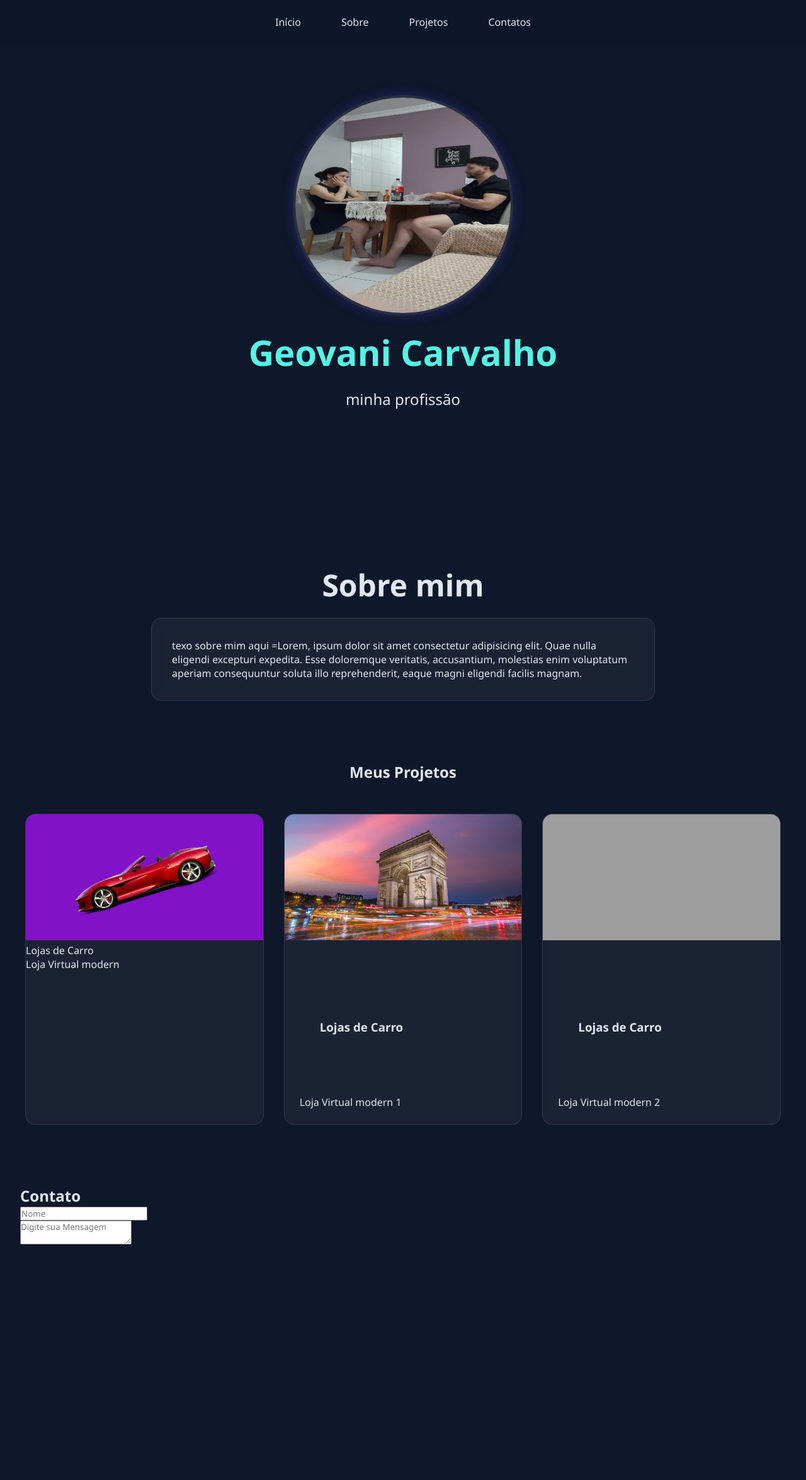
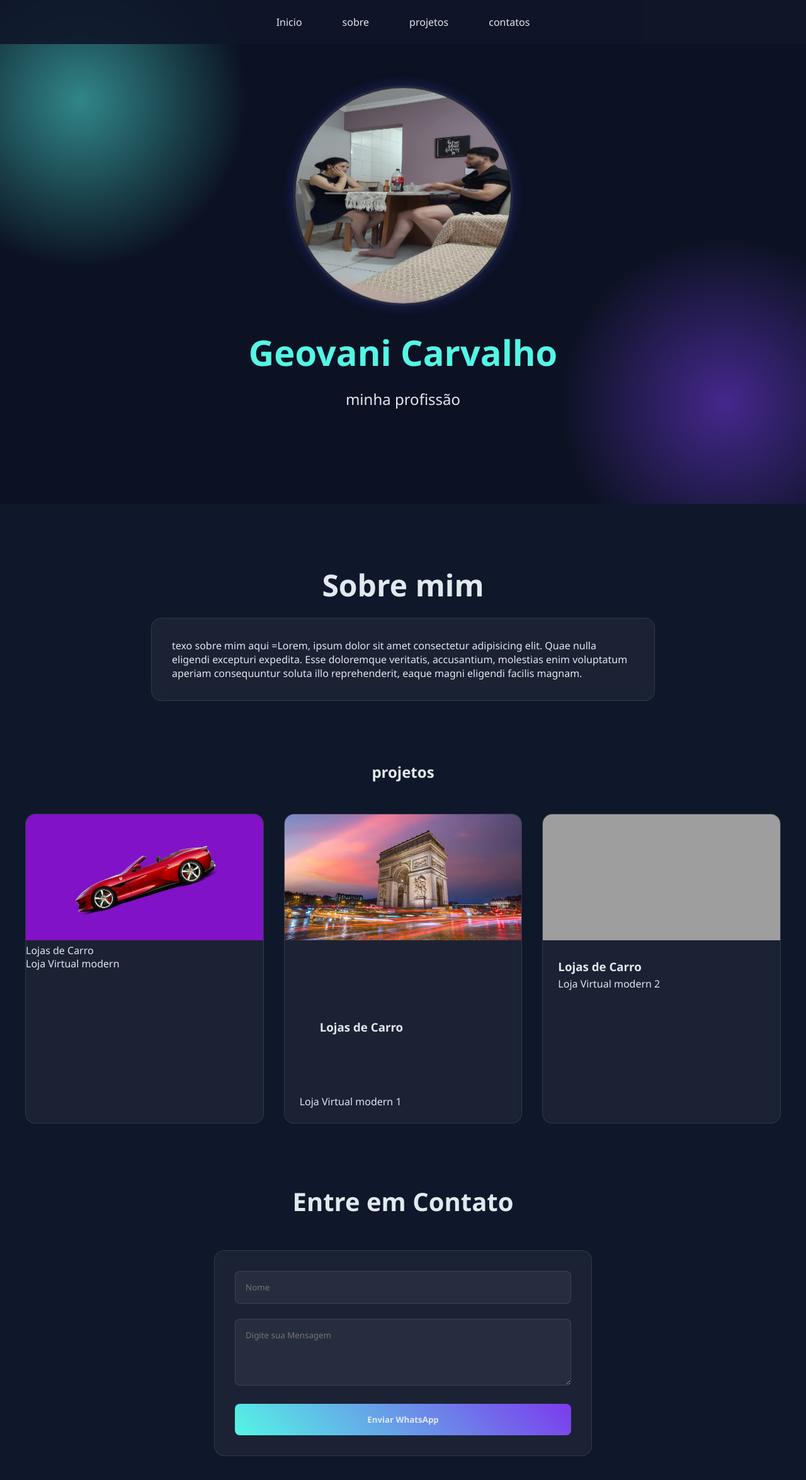
Before and after one commit to Geovani-Cp/Criando_Portifolio, a plain HTML site: page index.html in a window 1280 px wide. Shown: the whole page at 63% size. Before the commit the page ends 2077 px from the top, so only its background shows below. Drawn offline with Linux system fonts and the light colour scheme; grey boxes are pictures that could not be loaded.

Commit message:
Configurando a caixa de mesagem, animacao na foto e efeitos de fundo

```diff
--- a/index.html
+++ b/index.html
@@ -9,19 +9,25 @@
 </head>
 
 <body>
+
+ <div class="particulas"></div>
+
+
+
+
     <nav class="navegacao">
         <ul class="menu">
             <li>
-                <a href="#Inicio" class="menu-link">Início</a>
+                <a href="#Inicio" class="menu-link">Inicio</a>
             </li>
             <li>
-                <a href="#Sobre" class="menu-link">Sobre</a>
+                <a href="#Sobre" class="menu-link">sobre</a>
             </li>
             <li>
-                <a href="#Projetos" class="menu-link">Projetos</a>
+                <a href="#Projetos" class="menu-link">projetos</a>
             </li>
             <li>
-                <a href="#Contatos" class="menu-link">Contatos</a>
+                <a href="#Contatos" class="menu-link">contatos</a>
             </li>
         </ul>
     </nav>
@@ -48,14 +54,14 @@
 
     <section>
 
-        <h2 class="projetos-titulo">Meus Projetos</h2>
+        <h2 class="projetos-titulo">projetos</h2>
         <div class="projetos-caixa">
 
 
             <div class="projetos-card">
                 <img src="./img/projeto1.png" alt="projeto 1" class="projeto-imagem">
                 <div class="caixa-texto-projetos>
-                <h3 class="info projetos"> Lojas de Carro</h3>
+                <h3 class=" info projetos"> Lojas de Carro</h3>
                     <p class="paragrafo-projeto">Loja Virtual modern</p>
                 </div>
             </div>
@@ -71,7 +77,7 @@
             <div class="projetos-card">
                 <img src="./img/projeto3.png.jpg" alt="projeto 1" class="projeto-imagem">
                 <div class="caixa-texto-projetos">
-                <h3 class="info projetos"> Lojas de Carro</h3>
+                    <h3 class="info-projetos"> Lojas de Carro</h3>
                     <p class="paragrafo-projeto">Loja Virtual modern 2</p>
                 </div>
             </div>
@@ -82,18 +88,29 @@
 
 
     <section id="contatos" class="contatos">
-        <h2 class="contaos-titulo">Contato</h2>
+        <h2 class="contatos-titulo">Entre em Contato</h2>
         <form class="formulario-contato" id="formulario">
-                <div class="nome-form">
-                    <input placeholder="Nome" class="campo-form">
+            <div class="grupo-form">
+                <input placeholder="Nome" class="campo-form" id="Nome">
             </div>
             <div class="grupo-form">
-                    <textarea class="text-form" placeholder="Digite sua Mensagem"></textarea>
+                <textarea class="campo-form" placeholder="Digite sua Mensagem" rows="4" "mensagem"></textarea>
             </div>
+            <button type="submit" class="botao-form">Enviar WhatsApp</button>
         </form>
 
     </section>
 
+    <script>
+       const Nome = document.getElementById('Nome');
+       const mensagem = document.getElementById('mensagem');
+       const telefone = '5566996092330';
+
+       const texto = `Olá! Me chamo ${Nome}, ${mensagem}`
+       const msgFormatada =
+
+    </script>
+
 </body>
 
 </html>
--- a/styles.css
+++ b/styles.css
@@ -80,6 +80,7 @@ body {
     box-shadow: 0 0 20px rgba(79, 70, 229, 0.3);
     border-radius: 50%;
     border: 4px solid var(--vidro);
+    animation: flutuar 3s ease-in-out infinite;
 }
 
 h1 {
@@ -156,7 +157,8 @@ h1 {
     font: 2.5rem;
     margin-bottom: 50px;
 }
-.projetos-card:hover{
+
+.projetos-card:hover {
     box-shadow: 0 10px 20px rgba(79, 70, 229, 0.2);
     transform: translateY(-10px) scale(1.03);
 
@@ -173,26 +175,95 @@ h1 {
     margin-bottom: 5px;
 }
 
-.caixa-texto-projetos{
+.caixa-texto-projetos {
     padding: 1.5rem;
 }
+
 .paragrafo-projeto {
-   color: rgba(226, 232, 240, 08)
-   line-height: 1.25rem;
+    color: rgba(226, 232, 240, 08);
+    line-height: 1.25rem;
 }
 
-.contatos{
+.contatos {
     padding: 6rem 2rem;
 }
-.contatos-titulo{
-  text-align: center;
-  font-size: 2.5rem;
-  margin-bottom: 50px;
+
+.contatos-titulo {
+    text-align: center;
+    font-size: 2.5rem;
+    margin-bottom: 50px;
 
 }
-.formulario-contato{}
-.nome-form{}
-.grupo-form{}
-.campo-form{
+
+.formulario-contato {
+    max-width: 600px;
+    margin: 0 auto;
+    background: rgba(255, 255, 255, 0.05);
+    backdrop-filter: blur(5px);
+    padding: 2rem;
+    border: 1px solid var(--vidro);
+    border-radius: 16px;
 }
-.text-form{}
+
+
+.campo-form {
+   width: 100%;
+   padding: 1rem;
+   background: rgba(255, 255, 255, 0.05);
+   border-radius: 8px;
+   color: var(--claro);
+   border: 1px solid var(--vidro);
+   outline:none;
+
+}
+.campo-form:focus{
+    border-color: var(--secundaria);
+    box-shadow: 0 0 10px rgba(79, 70, 229, 0.3);
+}
+
+.grupo-form {
+    margin-bottom: 1.5rem;
+
+}
+
+.botao-form{
+    color: var(--claro);
+    background: linear-gradient(45deg, var(--primaria), var(--secundaria));
+    padding: 1rem 2rem;
+    border: none;
+    border-radius: 8px;
+    cursor: pointer;
+    font-weight: bold;
+    width: 100%;
+    transition: all 0.5 ease;
+}
+
+.botao-form:hover{
+    transform: translateY(-4px);
+    box-shadow: 0 5px 15px rgba(79, 70, 229, 0.4);
+}
+
+.particulas{
+    position: fixed;
+    top: 0;
+    left: 0;
+    width: 100%;
+    height: 100%;
+    z-index: -1;
+    opacity: 0.5;
+    background:
+    radial-gradient(circle at 10% 20%, var(--primaria) 0%, transparent 20%),
+    radial-gradient(circle at 90% 80%, var(--secundaria) 0%, transparent 20%)
+    var(--maisEscuro);
+}
+
+@keyframes flutuar {
+    0%, 100% {
+        transform: translateY(0);
+    }
+
+    50%{
+        transform: translateY(-20px);
+    }
+
+}
```
Lines whose indentation alone changed are shown as unchanged.
